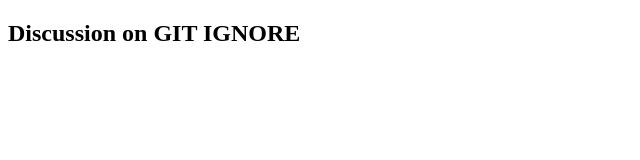
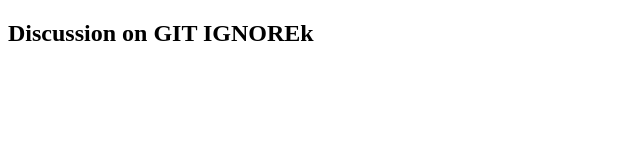
Before and after one commit to ashuthepro/Git-Ignore, a plain HTML site: page index.html in a window 1280 px wide. Shown: the full height of the page, 0-640 px from the left. Drawn offline with Linux system fonts and the light colour scheme.

Commit message:
adding m

```diff
--- a/index.html
+++ b/index.html
@@ -4,7 +4,7 @@
     <meta charset="UTF-8">
     <meta name="viewport" content="width=device-width, initial-scale=1.0">
     <title>Git ignore</title>
-<h2> Discussion on GIT IGNORE</h2>
+<h2> Discussion on GIT IGNOREk</h2>
 </head>
 <body>
 
```
